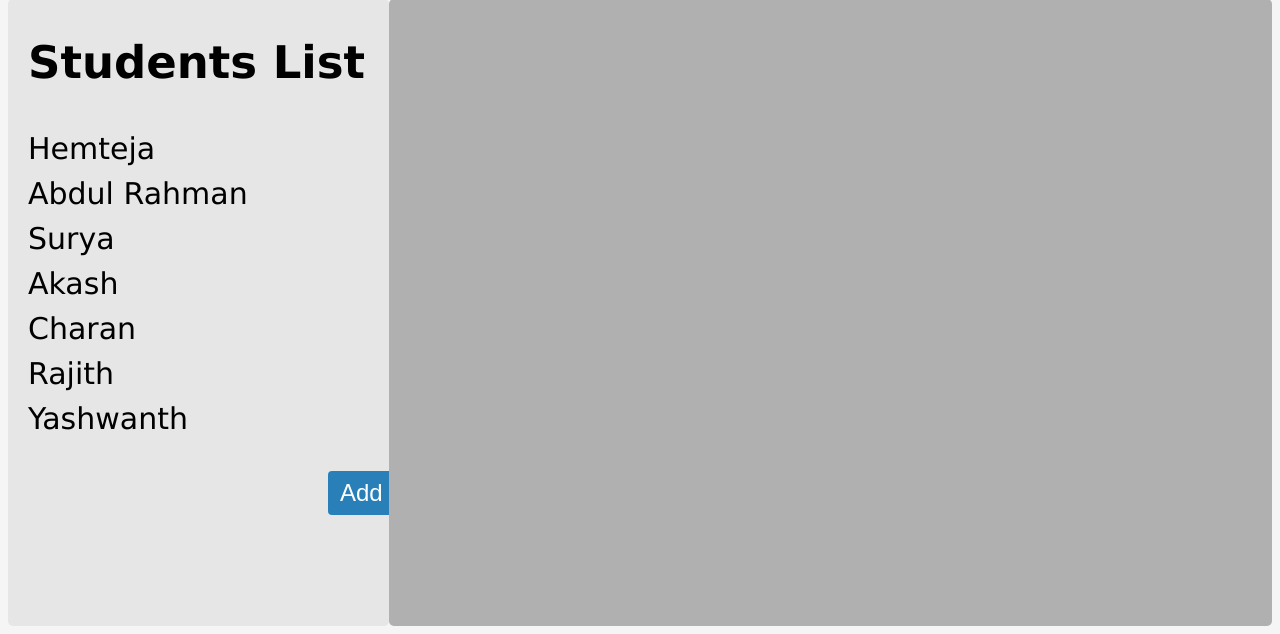
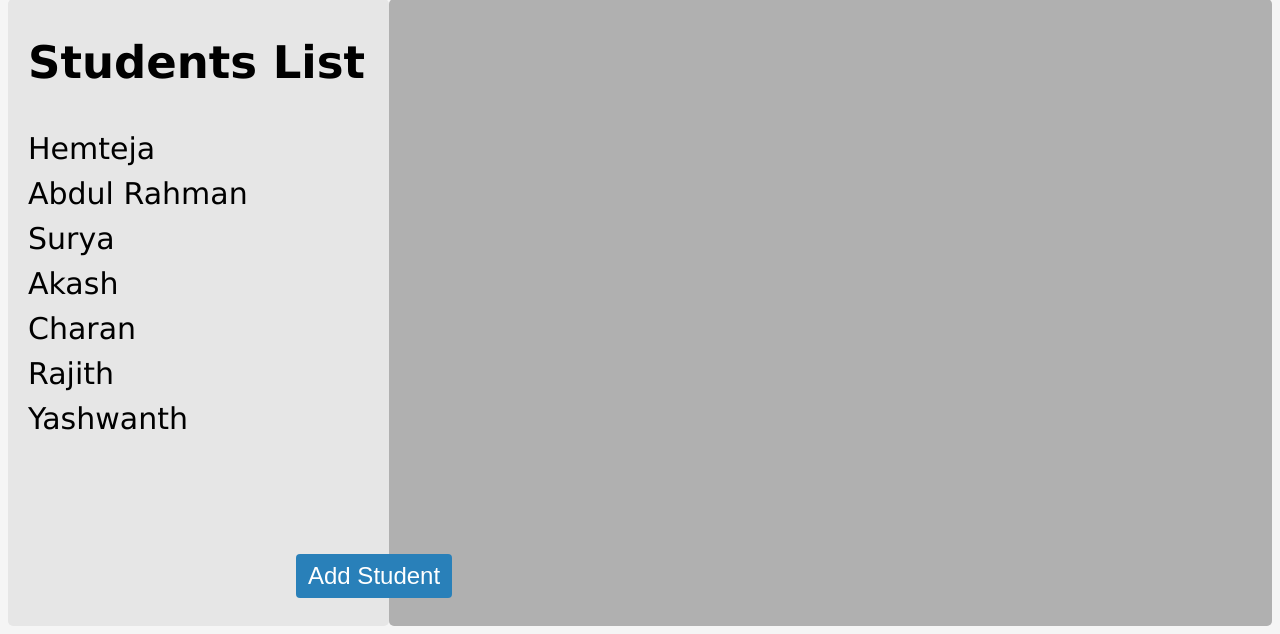
Before and after one commit to Hemateja-Pulikanti/Student_Management_Flask-App, a Flask app: page / in a window 1280 px wide. Shown: the part 166-800 px from the top of the page. Run offline with Flask 3, Linux system fonts and the light colour scheme.

Commit message:
Update home.css

```diff
--- a/static/home.css
+++ b/static/home.css
@@ -36,6 +36,8 @@ body {
     border-radius: 5px;
     padding: 20px;
     overflow-y: auto;
+    overflow-x: hidden;
+
 }
 .student-details-heading {
     padding-left: 400px;
@@ -47,6 +49,7 @@ body {
     position: relative;
     top: -225px;
     left: 300px;
+    overflow-x: hidden;
 }
 .student-details-marks {
     position: relative;
@@ -104,9 +107,9 @@ table {
     background-color: blue;
 }
 .add-student-button {
-    position: relative;
-    left: 300px;
-    top: 30px;
+    position: fixed;
+    left: 37vb;
+    top: 90vh;
 }
 .add-student-button button {
     background-color: #2980b9;
```
